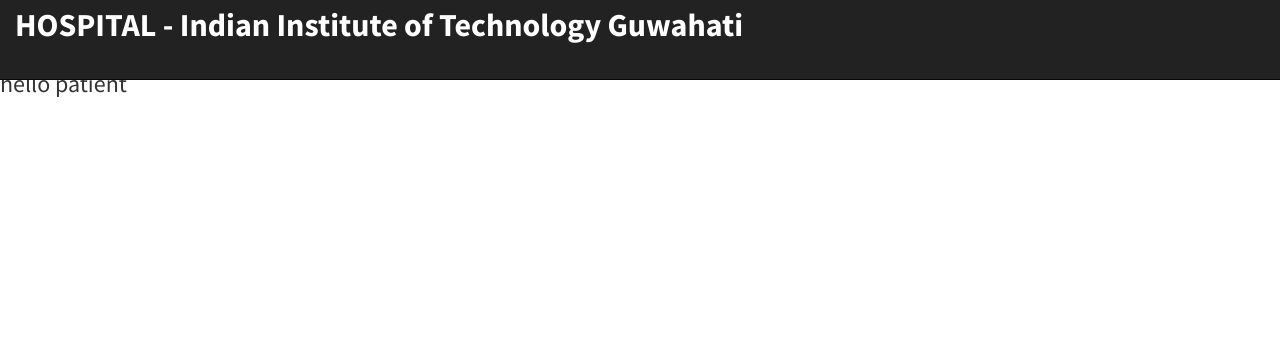
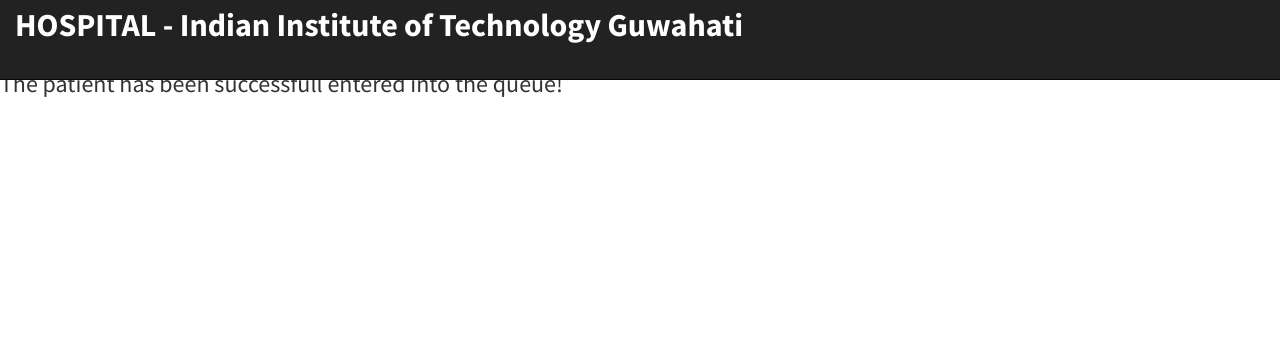
Before and after one commit to abhiyadav1323/iitghospital, a PHP site: page /patient_home.php in a window 1280 px wide. Shown: the top 340 px of the page. Run offline with PHP 8.4, Linux system fonts and the light colour scheme; some libraries are stand-ins or nearby versions.

Commit message:
Changed display message

```diff
--- a/patient_home.php
+++ b/patient_home.php
@@ -25,7 +25,7 @@
 <div class="row" style="padding-top: 4%">
 </div>
 <h3>
-    hello patient
+    The patient has been successfull entered into the queue!
 </h3>
 </body>
 </html>
```
